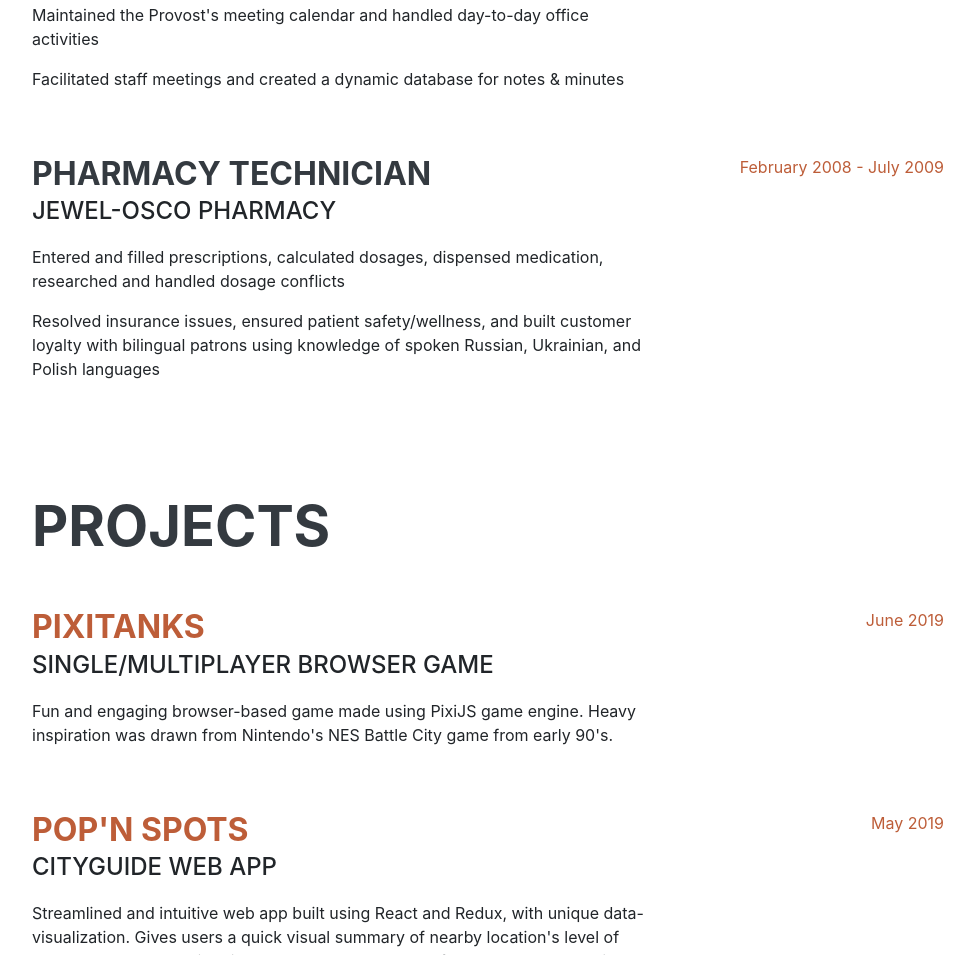
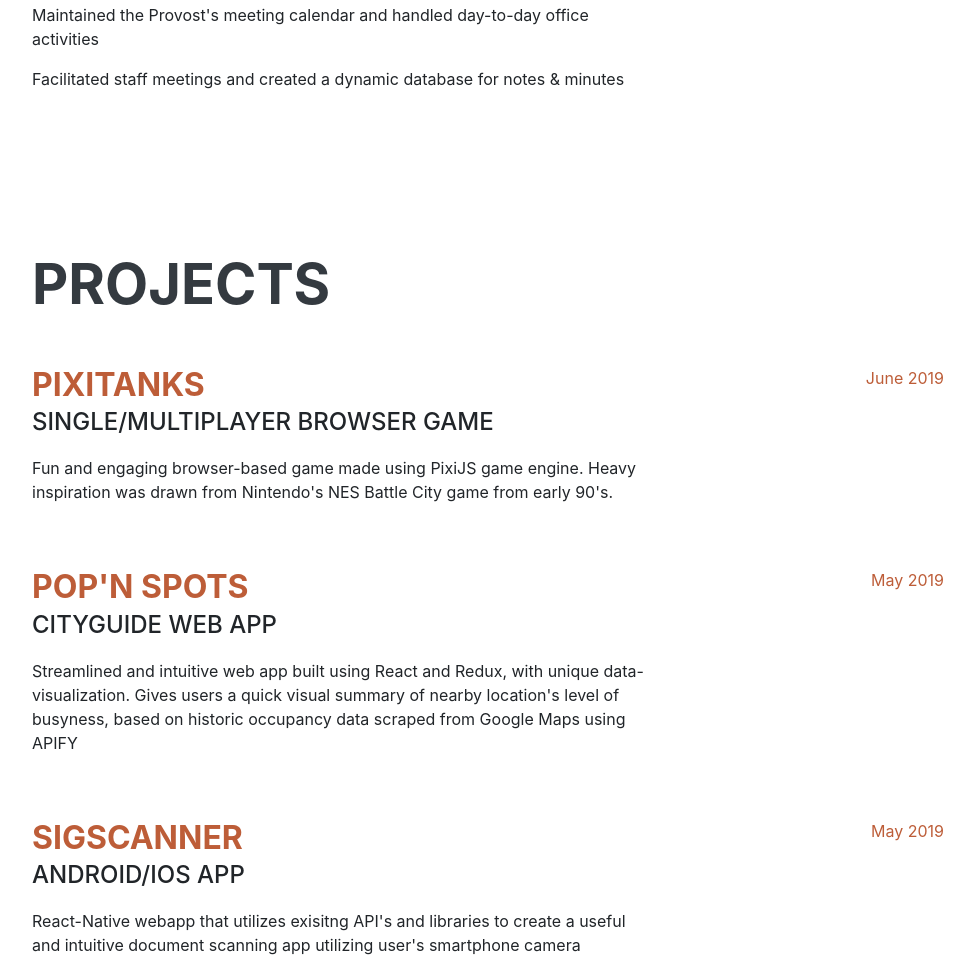
Before and after one commit to DanilKhrustov/PortfolioSite, a website: page index.html in a window 1280 px wide. Shown: the part 1803-2758 px from the top of the page, without its empty margins (288-1262 px from the left). Drawn offline with Linux system fonts and the light colour scheme; a web font is replaced by a local one.

Commit message:
fixed the experience section

```diff
--- a/index.html
+++ b/index.html
@@ -123,18 +123,6 @@
           </div>
           <div class="resume-date text-md-right">
             <span class="text-primary">July 2009 - August 2012</span>
-          </div>
-        </div>
-
-        <div class="resume-item d-flex flex-column flex-md-row justify-content-between">
-          <div class="resume-content">
-            <h3 class="mb-0">Pharmacy Technician</h3>
-            <div class="subheading mb-3">Jewel-Osco Pharmacy</div>
-            <p>Entered and filled prescriptions, calculated dosages, dispensed medication, researched and handled dosage conflicts</p>
-            <p>Resolved insurance issues, ensured patient safety/wellness, and built customer loyalty with bilingual patrons using knowledge of spoken Russian, Ukrainian, and Polish languages</p>
-          </div>
-          <div class="resume-date text-md-right">
-            <span class="text-primary">February 2008 - July 2009</span>
           </div>
         </div>
 
```
Also changed, not shown: 1 other file.
